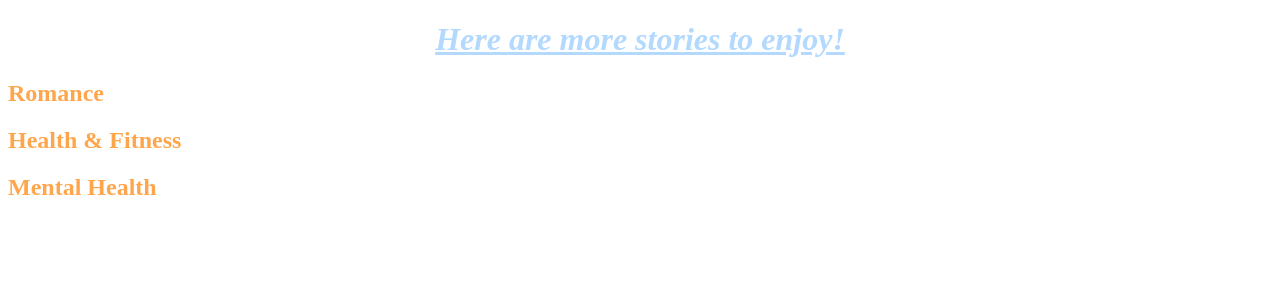
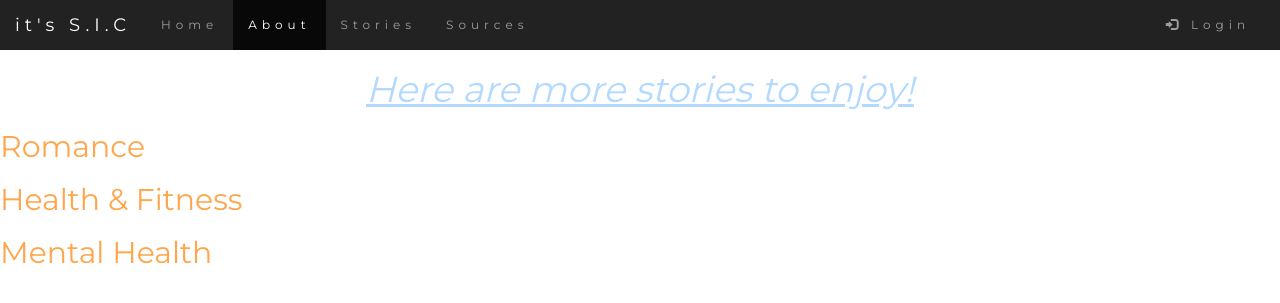
Before and after one commit to jessGbor/S.I.C-, a Flask app: template templates/stories.html in a window 1280 px wide. Shown: the top 303 px of the page. Run offline with Flask 2, Linux system fonts and the light colour scheme; the template is opened without the code that fills it, so the values that code supplies are empty; some libraries are stand-ins or nearby versions.

Commit message:
adding nav bar to the stories page

```diff
--- a/templates/stories.html
+++ b/templates/stories.html
@@ -4,6 +4,134 @@
 <html>
 <head>
 <title>Page Title</title>
+<meta charset="utf-8">
+<meta name="viewport" content="width=device-width, initial-scale=1">
+<link rel="stylesheet" href="https://maxcdn.bootstrapcdn.com/bootstrap/3.4.0/css/bootstrap.min.css">
+<script src="https://ajax.googleapis.com/ajax/libs/jquery/3.4.1/jquery.min.js"></script>
+<script src="https://maxcdn.bootstrapcdn.com/bootstrap/3.4.0/js/bootstrap.min.js"></script>
+<meta charset="utf-8">
+<meta name="viewport" content="width=device-width, initial-scale=1">
+<link rel="stylesheet" href="https://maxcdn.bootstrapcdn.com/bootstrap/3.4.0/css/bootstrap.min.css">
+<link href="https://fonts.googleapis.com/css?family=Montserrat" rel="stylesheet">
+<script src="https://ajax.googleapis.com/ajax/libs/jquery/3.4.1/jquery.min.js"></script>
+<script src="https://maxcdn.bootstrapcdn.com/bootstrap/3.4.0/js/bootstrap.min.js"></script>
+<link rel="stylesheet" type="text/css" href="static/css/SIC.css">
+<style>
+body {
+ font: 20px Montserrat, sans-serif;
+ line-height: 1.8;
+ color: black;
+}
+p {font-size: 16px;}
+.margin {margin-bottom: 45px;}
+.bg-1 {
+ background-color: #1abc9c; /* Green */
+ color: #ffffff;
+}
+.bg-2 {
+ background-color: #474e5d; /* Dark Blue */
+ color: #ffffff;
+}
+.bg-3 {
+ background-color: #ffffff; /* White */
+ color: #555555;
+}
+.bg-4 {
+ background-color: #2f2f2f; /* Black Gray */
+ color: #fff;
+}
+.container-fluid {
+ //padding-top: 70px;
+ //padding-bottom: 70px;
+}
+.navbar {
+ //padding-top: 15px;
+ //padding-bottom: 15px;
+ border: 0;
+ border-radius: 0;
+ margin-bottom: 0;
+ font-size: 12px;
+ letter-spacing: 5px;
+}
+.navbar-nav  li a:hover {
+ color: #1abc9c !important;
+}
+
+  /* Remove the navbar's default margin-bottom and rounded borders */
+  .navbar {
+    margin-bottom: 0;
+    border-radius: 0;
+  }
+
+  /* Set height of the grid so .sidenav can be 100% (adjust as needed) */
+  .row.content {height: 450px}
+
+  /* Set gray background color and 100% height */
+  .sidenav {
+    padding-top: 20px;
+    background-color: #f1f1f1;
+    height: 100%;
+  }
+
+  /* Set black background color, white text and some padding */
+  footer {
+    background-color: #555;
+    color: white;
+    padding: 15px;
+  }
+
+  /* On small screens, set height to 'auto' for sidenav and grid */
+  @media screen and (max-width: 767px) {
+    .sidenav {
+      height: auto;
+      padding: 15px;
+    }
+    .row.content {height:auto;}
+  }
+  h1{
+    font-style: italic;
+    color: #b3d9ff;
+    text-decoration: underline;
+  }
+  h3{
+    font-style: normal;
+    color: #ffa64d;
+  }
+  p{
+    font-style: normal;
+    text-align: center;
+    font-size: 15px;
+  }
+
+</style>
+</head>
+<body>
+
+<nav class="navbar navbar-inverse">
+<div class="container-fluid">
+  <div class="navbar-header">
+    <button type="button" class="navbar-toggle" data-toggle="collapse" data-target="#myNavbar">
+      <span class="icon-bar"></span>
+      <span class="icon-bar"></span>
+      <span class="icon-bar"></span>
+    </button>
+    <a class="navbar-brand" href="#">it's S.I.C</a>
+  </div>
+  <div class="collapse navbar-collapse" id="myNavbar">
+    <ul class="nav navbar-nav">
+      <li ><a href="index.html">Home</a></li>
+      <li class="active"><a href="about.html">About</a></li>
+      <li><a href="stories.html">Stories</a></li>
+      <li><a href="sources.html">Sources</a></li>
+
+    </ul>
+    <ul class="nav navbar-nav navbar-right">
+      <li><a href="login.html"><span class="glyphicon glyphicon-log-in"></span> Login</a></li>
+    </ul>
+  </div>
+</div>
+</nav>
+
 </head>
 <body>
 <style>
```
